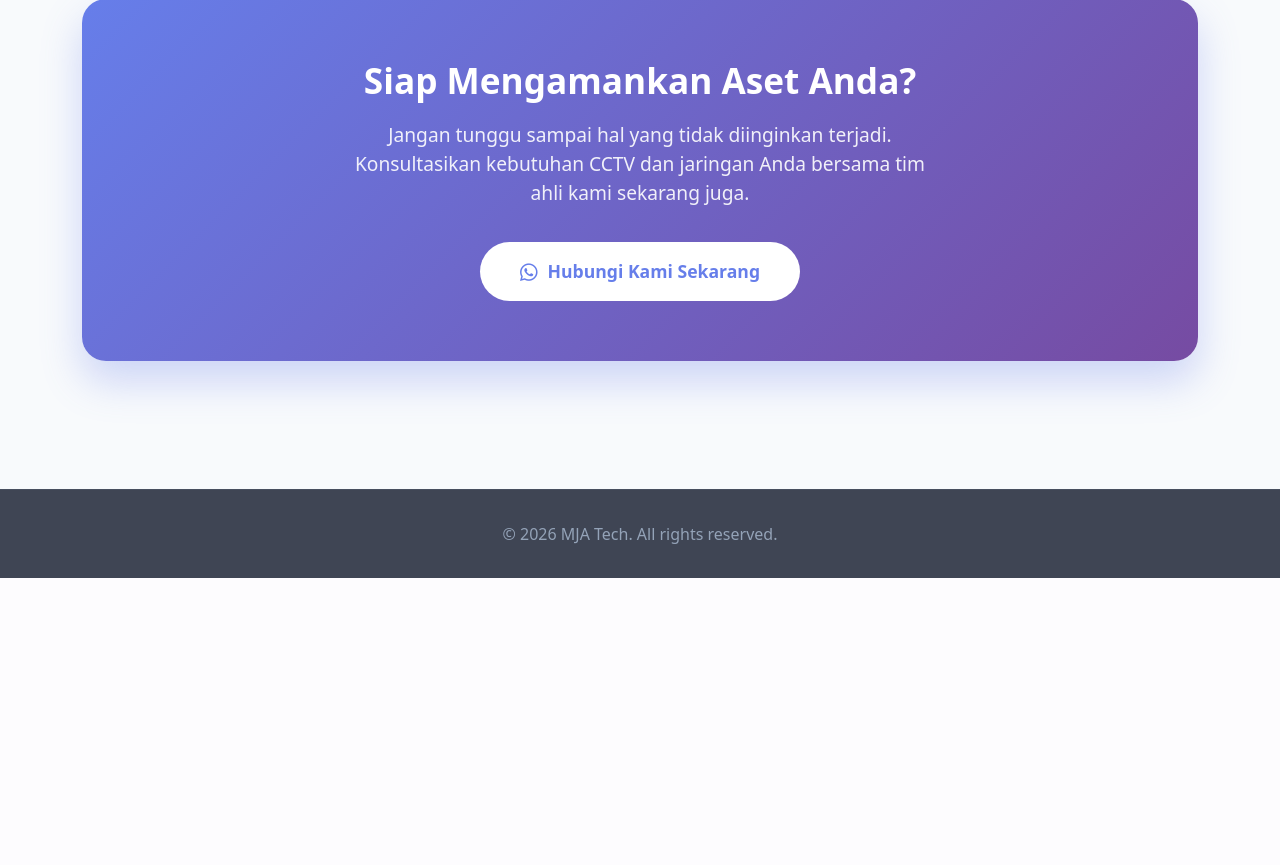
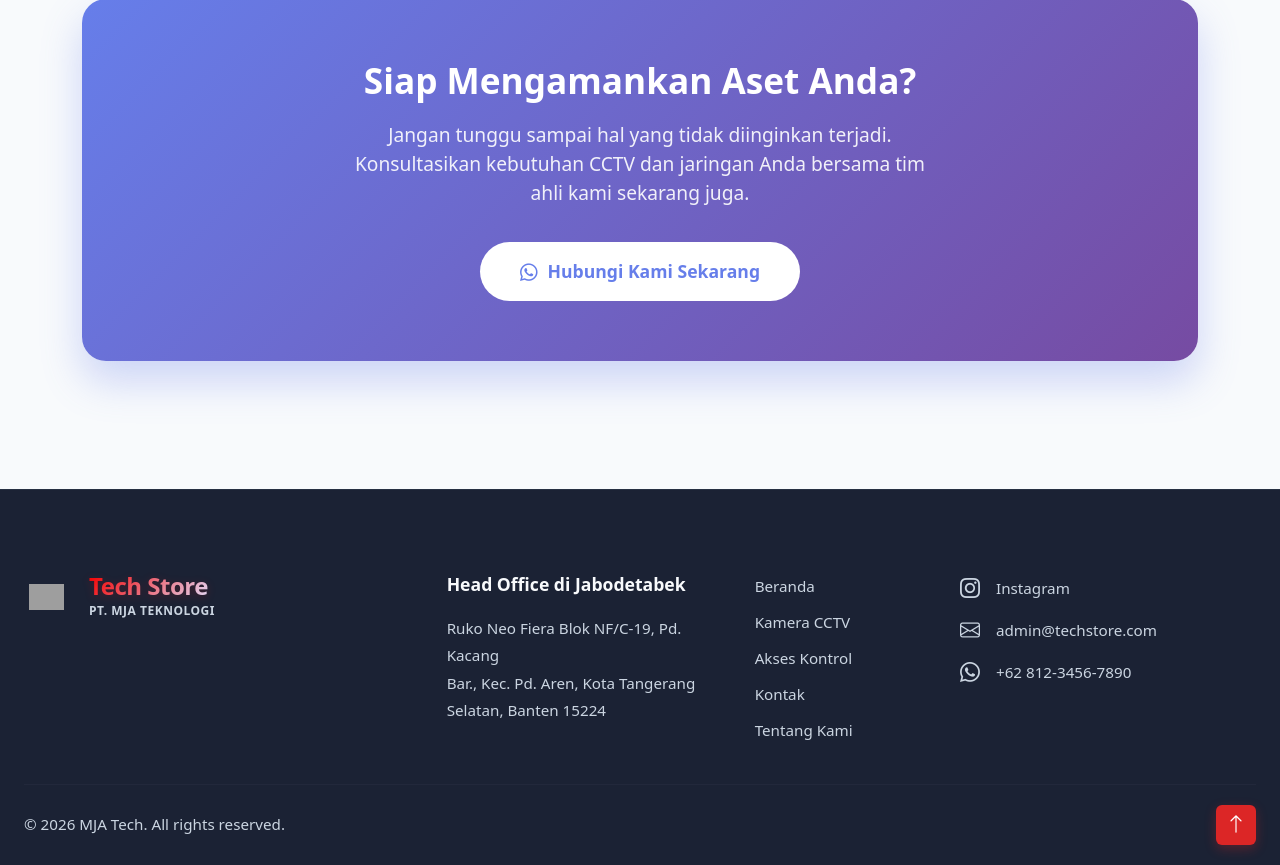
Before and after one commit to dedenkoesuma/laravel.cctv, a Laravel app: page /about in a window 1280 px wide. Shown: the part 2484-3349 px from the top of the page. Before the commit the page ends 3062 px from the top, so only its background shows below. Run offline with Laravel 10, Linux system fonts and the light colour scheme; parts of the project's set-up code (start-up, migrations or seed data) failed here and were passed over; grey boxes are pictures that could not be loaded.

Commit message:
Update layout simple

```diff
--- a/resources/views/admin/gudang/sales-orders/Create.blade.php
+++ b/resources/views/admin/gudang/sales-orders/Create.blade.php
@@ -78,7 +78,7 @@
 <body>
 
 <div class="topbar">
-  <h2>📄 Buat Surat Order</h2>
+  <h2>Buat Surat Order</h2>
   <button class="btn-back" onclick="window.location.href='{{ url('admin/gudang/sales-orders') }}'">← Kembali ke Gudang</button>
 </div>
 
--- a/resources/views/layouts/simple.blade.php
+++ b/resources/views/layouts/simple.blade.php
@@ -292,18 +292,87 @@
             }
         }
 
-        footer {
-            background: rgba(15, 23, 42, 0.8);
-            backdrop-filter: blur(20px);
+        html {
+            scroll-behavior: smooth;
+        }
+
+        /* ===== MODERN FOOTER ===== */
+        .techstore-footer {
+            background: rgba(15, 23, 42, 0.95);
             border-top: 1px solid rgba(148, 163, 184, 0.1);
-            color: #94a3b8;
-            text-align: center;
-            padding: 32px 24px;
+            padding: 60px 0 20px 0;
             margin-top: auto;
         }
 
-        html {
-            scroll-behavior: smooth;
+        .footer-container {
+            max-width: 1400px;
+            margin: 0 auto;
+            padding: 0 24px;
+        }
+
+        .footer-heading {
+            color: #f8fafc;
+            font-size: 1.1rem;
+            font-weight: 700;
+            margin-bottom: 20px;
+        }
+
+        .footer-text {
+            color: #cbd5e1;
+            line-height: 1.8;
+            font-size: 0.95rem;
+        }
+
+        .footer-links {
+            list-style: none;
+            padding: 0;
+            margin: 0;
+        }
+
+        .footer-links li {
+            margin-bottom: 12px;
+        }
+
+        .footer-links a {
+            color: #cbd5e1;
+            text-decoration: none;
+            transition: all 0.3s ease;
+            display: inline-flex;
+            align-items: center;
+            font-size: 0.95rem;
+        }
+
+        .footer-links a:hover {
+            color: #ff3333;
+            transform: translateX(4px);
+        }
+
+        .footer-divider {
+            border-color: rgba(148, 163, 184, 0.2);
+            margin: 30px 0 20px 0;
+        }
+
+        /* Back to Top Button */
+        .btn-back-to-top {
+            background: #dc2626;
+            color: white;
+            border: none;
+            border-radius: 6px;
+            width: 40px;
+            height: 40px;
+            display: flex;
+            align-items: center;
+            justify-content: center;
+            cursor: pointer;
+            transition: all 0.3s ease;
+            box-shadow: 0 4px 12px rgba(220, 38, 38, 0.3);
+        }
+
+        .btn-back-to-top:hover {
+            background: #ef4444;
+            transform: translateY(-3px);
+            box-shadow: 0 6px 16px rgba(220, 38, 38, 0.5);
+            color: white;
         }
     </style>
 </head>
@@ -313,7 +382,6 @@
         <div class="navbar-container">
             <a href="{{ url('/') }}" class="navbar-brand">
                 <div class="brand-icon">
-                    <!-- MENGGANTI ICON DENGAN LOGO-MJA.PNG -->
                     <img src="{{ asset('storage/gambar/logo-mja.png') }}" alt="MJA Tech Logo">
                 </div>
                 <span class="brand-text">Tech Store</span>
@@ -405,9 +473,72 @@
         @yield('content')
     </main>
 
-    <!-- Footer -->
-    <footer>
-        <p class="mb-0">&copy; 2026 MJA Tech. All rights reserved.</p>
+    <!-- Modern Footer -->
+    <footer class="techstore-footer">
+        <div class="footer-container">
+            <div class="row gy-4 w-100 m-0">
+                <!-- Kolom 1: Logo & Nama Perusahaan -->
+                <div class="col-lg-4 col-md-6 ps-0">
+                    <a href="{{ url('/') }}" class="navbar-brand d-inline-flex align-items-center mb-3">
+                        <div class="brand-icon me-2">
+                            <img src="{{ asset('storage/gambar/logo-mja.png') }}" alt="MJA Tech Logo">
+                        </div>
+                        <div class="d-flex flex-column">
+                            <span class="brand-text fs-4 mb-0" style="line-height: 1;">Tech Store</span>
+                            <small class="fw-bold mt-1" style="color: #cbd5e1; font-size: 0.75rem; letter-spacing: 0.5px;">PT. MJA TEKNOLOGI</small>
+                        </div>
+                    </a>
+                </div>
+
+                <!-- Kolom 2: Alamat -->
+                <div class="col-lg-3 col-md-6">
+                    <h5 class="footer-heading">Head Office di Jabodetabek</h5>
+                    <p class="footer-text mb-0">
+                        Ruko Neo Fiera Blok NF/C-19, Pd. Kacang<br>
+                        Bar., Kec. Pd. Aren, Kota Tangerang<br>
+                        Selatan, Banten 15224
+                    </p>
+                </div>
+
+                <!-- Kolom 3: Navigasi Menu -->
+                <div class="col-lg-2 col-md-6">
+                    <ul class="footer-links">
+                        <li><a href="{{ url('/') }}">Beranda</a></li>
+                        <li><a href="{{ url('/products/cctv') }}">Kamera CCTV</a></li>
+                        <li><a href="{{ url('/access-control') }}">Akses Kontrol</a></li>
+                        <li><a href="{{ url('/contact') }}">Kontak</a></li>
+                        <li><a href="{{ url('/about') }}">Tentang Kami</a></li>
+                    </ul>
+                </div>
+
+                <!-- Kolom 4: Kontak & Sosmed -->
+                <div class="col-lg-3 col-md-6 pe-0">
+                    <ul class="footer-links">
+                        <li>
+                            <a href="#"><i class="bi bi-instagram me-3 fs-5"></i> Instagram</a>
+                        </li>
+                        <li>
+                            <a href="mailto:admin@techstore.com"><i class="bi bi-envelope me-3 fs-5"></i> admin@techstore.com</a>
+                        </li>
+                        <li>
+                            <a href="https://wa.me/6281234567890"><i class="bi bi-whatsapp me-3 fs-5"></i> +62 812-3456-7890</a>
+                        </li>
+                    </ul>
+                </div>
+            </div>
+
+            <hr class="footer-divider">
+
+            <!-- Baris Copyright & Tombol Back to Top -->
+            <div class="d-flex flex-column flex-md-row justify-content-between align-items-center">
+                <p class="footer-text mb-0 text-center text-md-start">
+                    &copy; 2026 MJA Tech. All rights reserved.
+                </p>
+                <button onclick="scrollToTop()" class="btn-back-to-top mt-3 mt-md-0" aria-label="Back to top">
+                    <i class="bi bi-arrow-up fs-5"></i>
+                </button>
+            </div>
+        </div>
     </footer>
 
     <!-- Bootstrap JS -->
@@ -478,6 +609,14 @@
                 }
             });
         });
+
+        // Fungsi untuk tombol Back to Top
+        function scrollToTop() {
+            window.scrollTo({
+                top: 0,
+                behavior: 'smooth'
+            });
+        }
     </script>
     @yield('scripts')
 </body>
```
